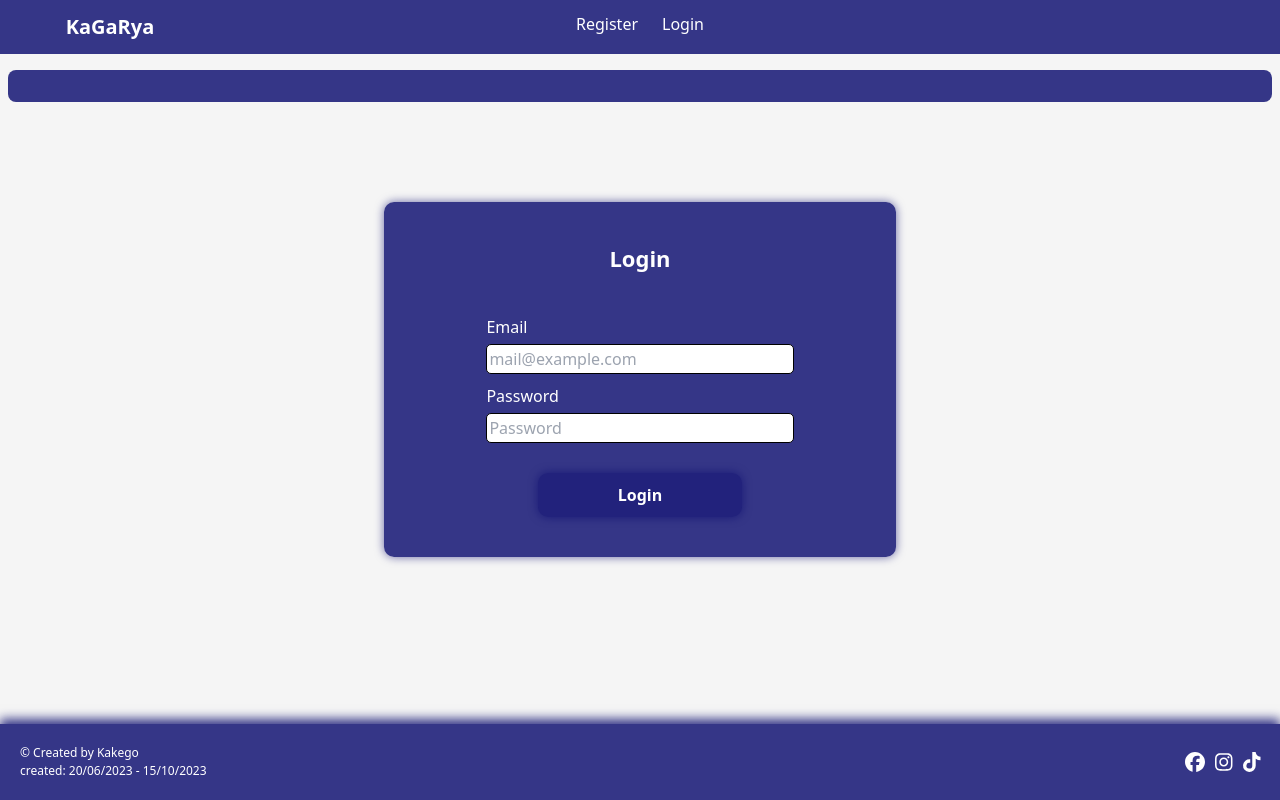
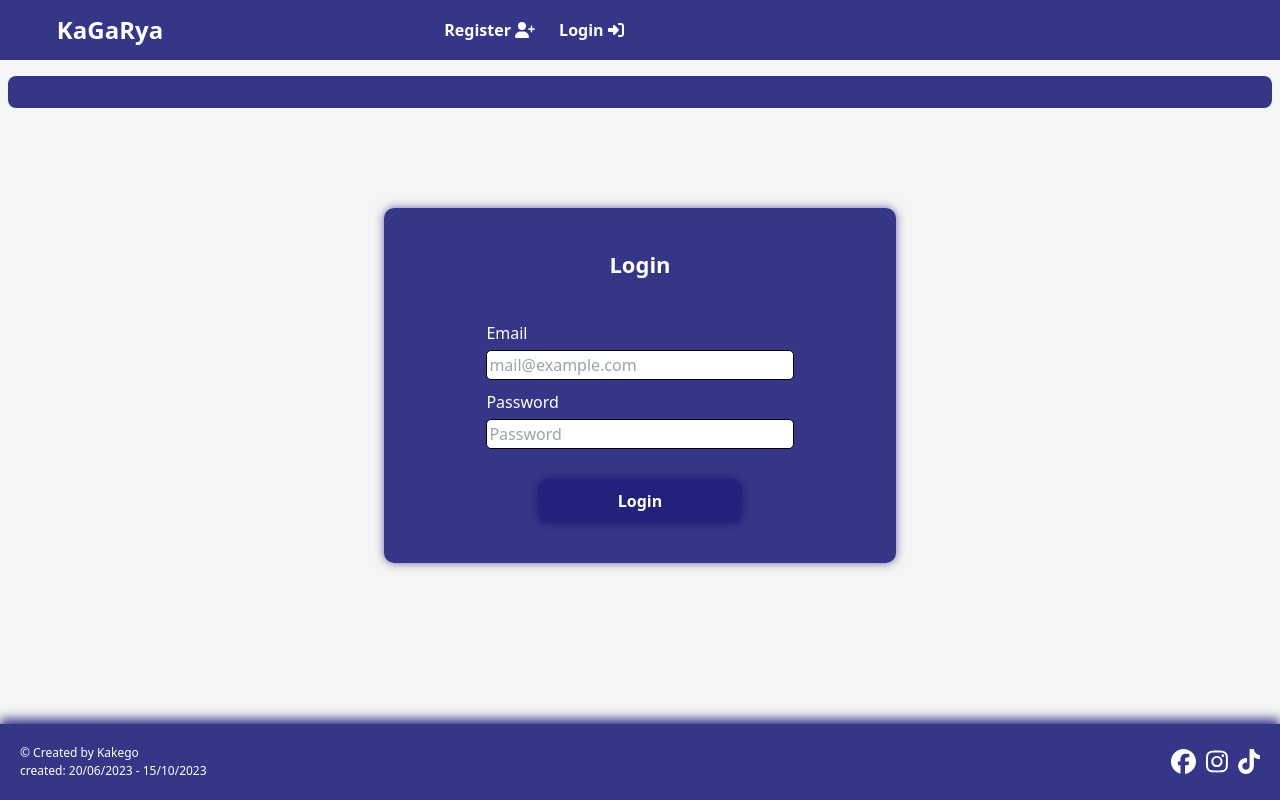
Before and after one commit to KaKeGo/KaGaRya, a React (Create React App) app: page /login in a window 1280 px wide. Built offline with nearby package versions, Linux system fonts and the light colour scheme; no server answers.

Commit message:
style for icons and some style it

```diff
--- a/package.json
+++ b/package.json
@@ -19,6 +19,7 @@
     "react-dom": "^18.2.0",
     "react-helmet": "^6.1.0",
     "react-redux": "^8.1.2",
+    "react-responsive": "^9.0.2",
     "react-router-dom": "^6.16.0",
     "react-scripts": "5.0.1",
     "react-spring": "^9.7.3",
--- a/src/containers/Footer/Footer.css
+++ b/src/containers/Footer/Footer.css
@@ -44,3 +44,11 @@
     font-size: 20px;
     text-decoration: none;
 }
+
+.icon {
+    transition: 0.3s ease;
+}
+
+.icon:hover {
+    color: rgba(218, 184, 249, 0.9);
+}
--- a/src/containers/Footer/Footer.jsx
+++ b/src/containers/Footer/Footer.jsx
@@ -26,11 +26,11 @@ const Footer = () => {
                 <li>
                     <a
                     href='https://www.facebook.com/profile.php?id=61552374331657'>
-                        <FontAwesomeIcon icon={faFacebook} />
+                        <FontAwesomeIcon className='icon' icon={faFacebook} size='lg' />
                     </a>
                 </li>
-                  <li><a href='#'><FontAwesomeIcon icon={faInstagram} /></a></li>
-                  <li><a href='#'><FontAwesomeIcon icon={faTiktok} /></a></li>
+                  <li><a href='#'><FontAwesomeIcon className='icon' icon={faInstagram} size='lg' /></a></li>
+                  <li><a href='#'><FontAwesomeIcon className='icon' icon={faTiktok} size='lg' /></a></li>
               </ul>
               </div>
           </div>
--- a/src/containers/Navbar/Navbar.css
+++ b/src/containers/Navbar/Navbar.css
@@ -13,5 +13,18 @@
 
 .site__logo {
     font-weight: bold;
-    font-size: 20px;
+    font-size: 24px;
 }
+
+.icon {
+    transition: 0.3s ease;
+}
+
+.icon:hover {
+    color: rgba(218, 184, 249, 0.9);
+}
+
+.nav__middle {
+    font-size: 16px;
+    font-weight: 600;
+}
--- a/src/containers/Navbar/Navbar.jsx
+++ b/src/containers/Navbar/Navbar.jsx
@@ -1,9 +1,12 @@
 import React from 'react'
+import { useMediaQuery } from 'react-responsive'
 import { Link } from 'react-router-dom'
 import { useSelector } from 'react-redux'
 
 import { FontAwesomeIcon } from '@fortawesome/react-fontawesome'
-import { faGripVertical } from '@fortawesome/free-solid-svg-icons'
+import {
+  faGripVertical, faRightToBracket, faUserPlus, faRightFromBracket
+} from '@fortawesome/free-solid-svg-icons'
 
 import './Navbar.css'
 import LogoutView from '../../content/Account/Logout/LogoutView'
@@ -12,6 +15,8 @@ const Navbar = () => {
   const isAuthenticated = useSelector((state) => state.authCheck.isAuthenticated)
   const user = useSelector((state) => state.authCheck.user)
 
+  const isMobile = useMediaQuery({query: '(max-width: 600px'})
+
   return (
     <nav className='mb-4 navbar p-1'>
       <div className='flex'>
@@ -19,26 +24,41 @@ const Navbar = () => {
         <div className='w-1/6 p-2'>
 
           <div className='text-center site__logo'>
-            <Link to='/'>KaGaRya</Link>
+            <Link className='icon' to='/'>KaGaRya</Link>
           </div>
 
         </div>
 
-        <div className='w-1/2 flex-1 p-2 text-center'>
+        <div className='w-1/2 flex-1 p-2 text-center mt-auto mb-auto nav__middle'>
 
           <div>
             <ul className='inline-flex space-x-6'>
             {isAuthenticated ? (
               <li>
-                <LogoutView />
+                {isMobile ?
+                <LogoutView>
+                  <FontAwesomeIcon className='icon' icon={faRightFromBracket} size='lg'/>
+                </LogoutView> :
+                <LogoutView>
+                  <p className='icon'>Logout <FontAwesomeIcon icon={faRightFromBracket}/> </p>
+                </LogoutView>
+                }
               </li>
             ) : (
               <>
                 <li>
-                  <Link to='/register'>Register</Link>
+                  <Link to='/register'>
+                    {isMobile ? <FontAwesomeIcon className='icon' icon={faUserPlus} size='lg' /> :
+                    <p className='icon'>Register <FontAwesomeIcon icon={faUserPlus}/></p>
+                    }
+                  </Link>
                 </li>
                 <li>
-                  <Link to='/login'>Login</Link>
+                  <Link to='/login'>
+                    {isMobile ? <FontAwesomeIcon className='icon' icon={faRightToBracket} size='lg'/> :
+                    <p className='icon'>Login <FontAwesomeIcon icon={faRightToBracket} /></p>
+                    }
+                  </Link>
                 </li>
               </>
             )}
@@ -47,7 +67,7 @@ const Navbar = () => {
 
         </div>
 
-        <div className='w-1/6 text-right p-2'>
+        <div className='w-2/6 text-right p-2'>
           <ul className='inline-flex space-x-6 mx-2'>
 
           {isAuthenticated && user ? (
--- a/src/content/Account/Login/Login.css
+++ b/src/content/Account/Login/Login.css
@@ -63,7 +63,7 @@
     }
   }
 
-@media (max-width: 760px) {
+@media (max-width: 600px) {
     .login__box {
       width: 90%;
     }
--- a/src/content/Account/Login/LoginView.jsx
+++ b/src/content/Account/Login/LoginView.jsx
@@ -1,5 +1,5 @@
-import React, { useState, useEffect } from 'react'
-import { useDispatch, useSelector } from 'react-redux'
+import React, { useState } from 'react'
+import { useDispatch } from 'react-redux'
 import { useNavigate } from 'react-router-dom'
 
 import FadeIn from '../../../animations/FadeIn/FadeIn'
@@ -18,20 +18,12 @@ const LoginView = () => {
   const dispatch = useDispatch()
   const navigate = useNavigate()
 
-  const loginStatus = useSelector(state => state.login.status)
-  const loginError = useSelector(state => state.login.error)
-
-  const handleSubmit = (e) => {
+  const handleSubmit = async (e) => {
     e.preventDefault()
-    dispatch(Login({ email, password }))
+    await dispatch(Login({ email, password }))
+    navigate('/')
+    window.location.reload()
   }
-
-  useEffect(() => {
-    if (loginStatus === 'succeeded') {
-      navigate('/')
-      window.location.reload()
-    }
-  }, [loginStatus, navigate])
 
   return (
     <FadeIn>
--- a/src/content/Account/Logout/LogoutView.jsx
+++ b/src/content/Account/Logout/LogoutView.jsx
@@ -1,23 +1,21 @@
 import React from 'react'
 import { useDispatch } from 'react-redux'
-import { useNavigate } from 'react-router-dom'
 
 import { Logout } from '../../../slice/Accounts/Logout/logoutSlice'
 
 import './Logout.css'
 
-const LogoutView = () => {
+const LogoutView = ({ children }) => {
     const dispatch = useDispatch()
-    const navigate = useNavigate()
 
-    const handleLogout = () => {
-        dispatch(Logout())
+    const handleLogout = async () => {
+        await dispatch(Logout())
         window.location.reload()
     }
 
     return (
         <button onClick={handleLogout}>
-            Logout
+            {children}
         </button>
     )
 }
```
Also changed, not shown: 1 other file (tests, documents, lock files or other folders).
